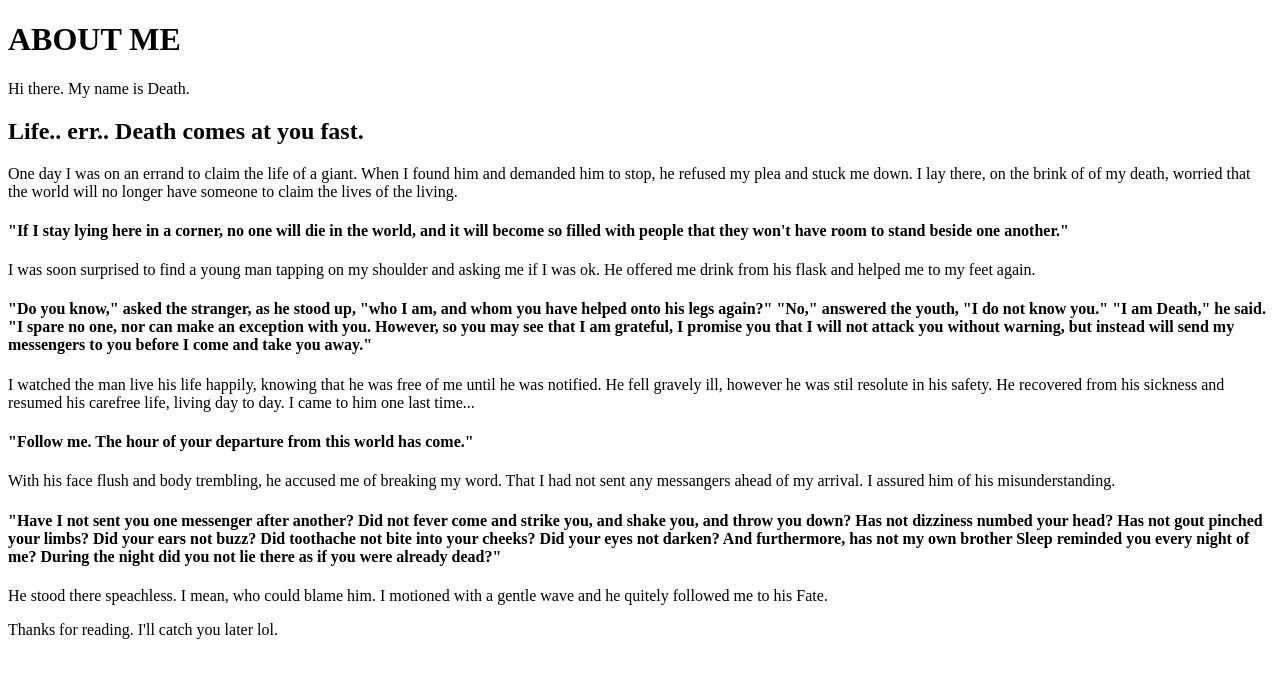
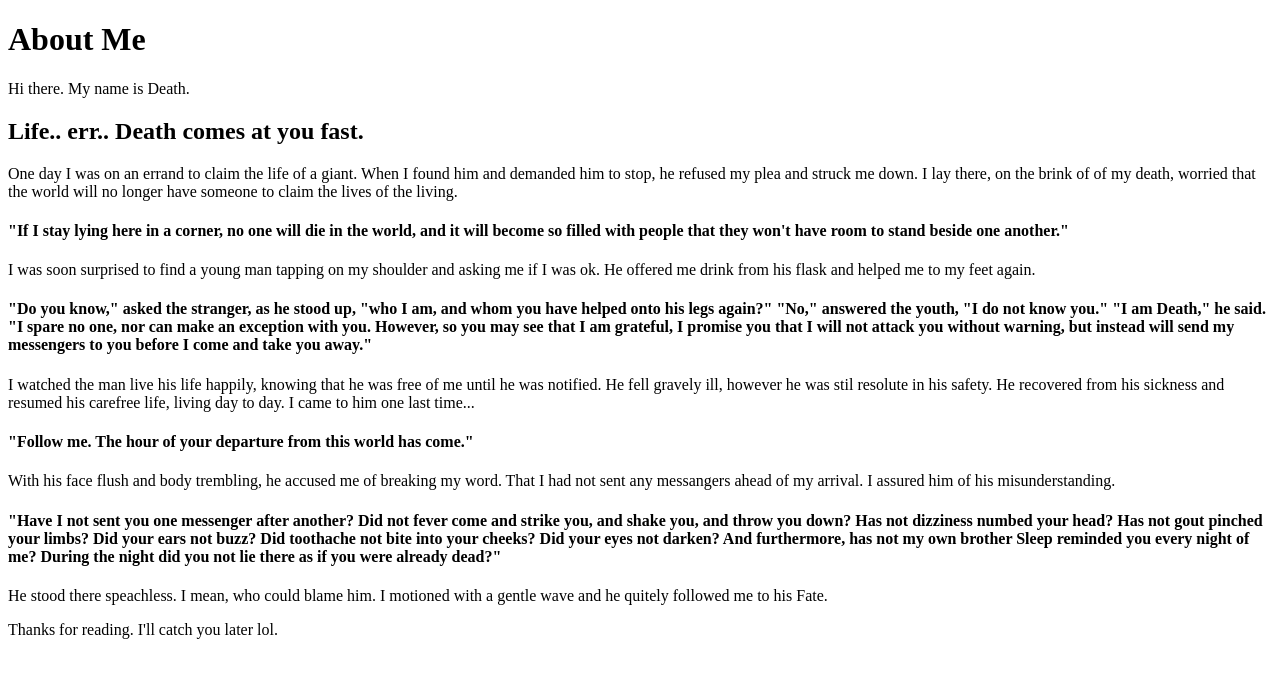
Before and after one commit to LockettPundt/Week3-HTML, a plain HTML site: page index.html in a window 1280 px wide. Drawn offline with Linux system fonts and the light colour scheme.

Commit message:
fixed 2 typos.

```diff
--- a/index.html
+++ b/index.html
@@ -5,14 +5,14 @@
     </head>
     <body>
         <header>
-            <h1>ABOUT ME</h1>
+            <h1>About Me</h1>
             <aside>Hi there. My name is Death.</aside>
         </header>
         <main>
             <h2>Life.. err.. Death comes at you fast.</h2>
             <p>
                 One day I was on an errand to claim the life of a giant. When I
-                found him and demanded him to stop, he refused my plea and stuck me down.
+                found him and demanded him to stop, he refused my plea and struck me down.
                 I lay there, on the brink of of my death, worried that the world
                 will no longer have someone to claim the lives of the living.
             </p>
```
